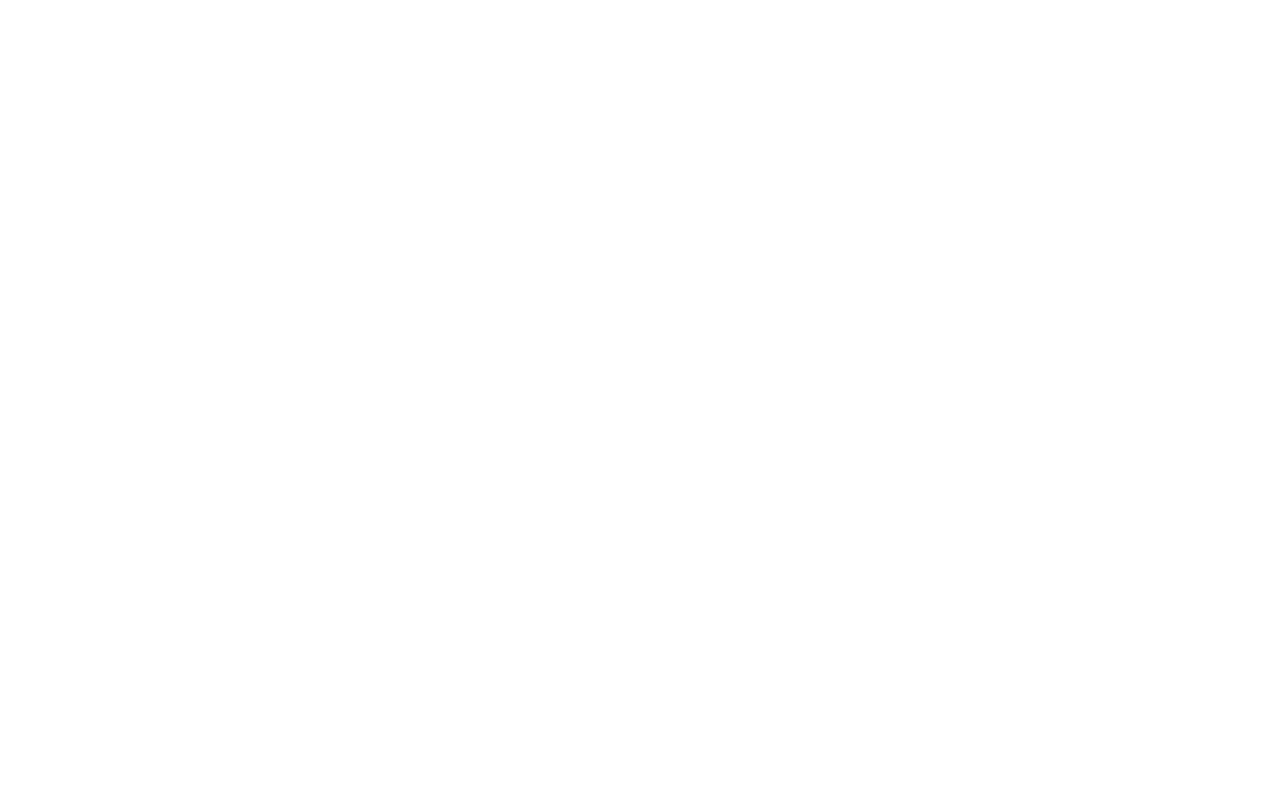
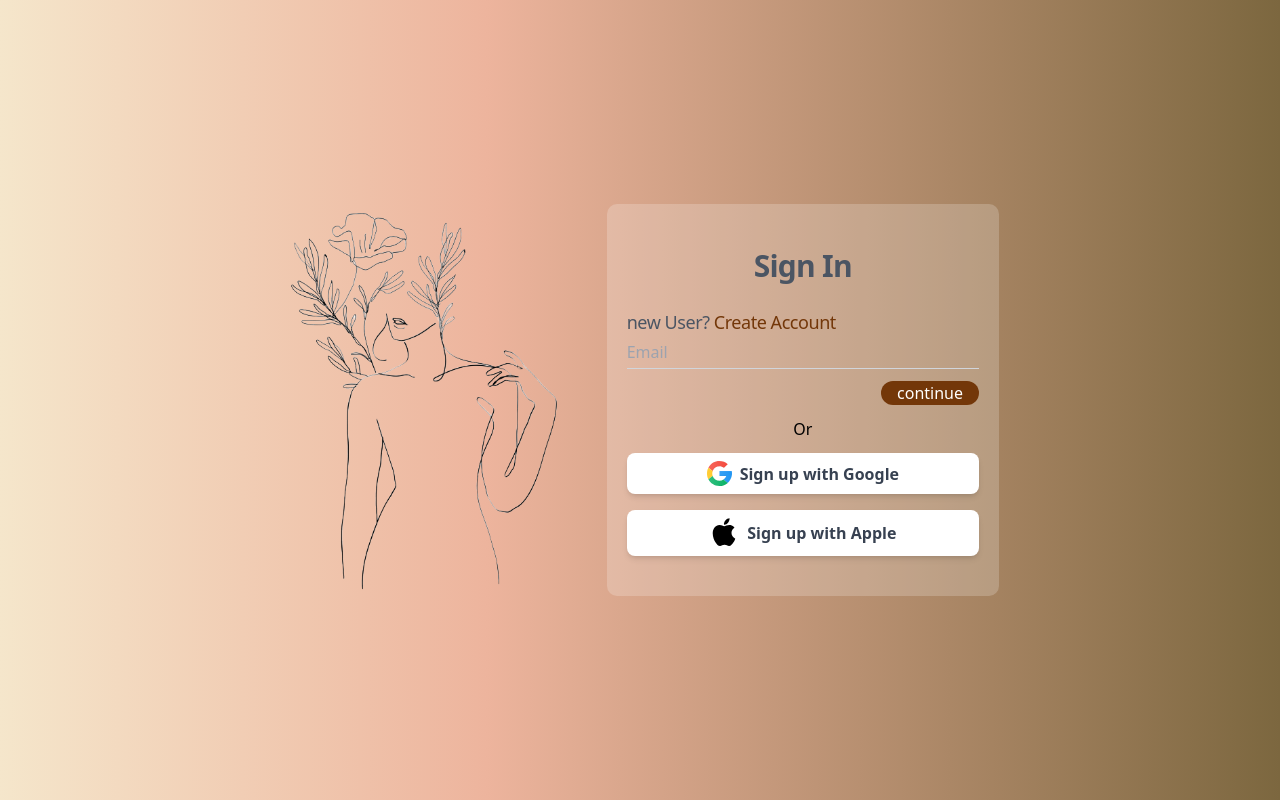
Before and after one commit to Mmaa-team/FirstWeekProject, a React (Vite) app in the folder my-project/: page /signin in a window 1280 px wide. Built offline with nearby package versions, Linux system fonts and the light colour scheme.

Commit message:
auth signin

```diff
--- a/my-project/src/components/auth/signin.jsx
+++ b/my-project/src/components/auth/signin.jsx
@@ -1,11 +1,153 @@
-import React from 'react'
+import React, { useRef, useState } from 'react'
+import signin from "../../assets/signin.png"
+import { useNavigate } from 'react-router-dom'
+import logo from "../../assets/logo/log.png"
+const Signin = () => {
+    const navigate=useNavigate()
+    const email = useRef()
 
-const Signin = () => {
-  return (
-    <div>
+    const password = useRef()
+    const [desplayp, setDesplayp] = useState(true)
+    const submit = () => {
 
-    </div>
-  )
+    }
+    return (
+        <div className=' flex justify-center flex-col lg:flex-row items-center h-screen  '>
+            <div>
+                <img className="h-[400px] " src={signin} />
+                {/* <img className="w-[300px]" src={logo} /> */}
+            </div>
+
+            <div className=" flex-col w-fit  ml-10 h-fit bg-white bg-opacity-20 rounded-[10px] p-5" >
+                <div className="text-center  text-gray-600 text-3xl font-extrabold font-['SF Pro Display'] tracking-tight p-6">Sign In</div>
+
+
+                <div><span className=" text-gray-600 text-lg font-normal font-['SF Pro Display'] tracking-tight">new User?</span>
+                    <span className="text-[#733709] text-lg font-normal font-['SF Pro Display'] tracking-tight"> </span>
+                    <span className="text-[#733709] text-lg font-medium font-['SF Pro Display'] tracking-tight" onClick={() => { navigate('/signup') }}>Create Account</span></div>
+
+
+                <div className="flex flex-col gap-3">
+                    {<input className="border-b border-gray-300 py-1 focus:border-b-2 focus:border-blue-700 transition-colors focus:outline-none peer bg-inherit" variant="standard" ref={email} placeholder="Email" />}
+                    {!desplayp && <div className="mb-6">
+                        <input type="password" className="border-b border-gray-300 py-1 focus:border-b-2 focus:border-blue-700 transition-colors focus:outline-none peer bg-inherit" ref={password} variant="standard" placeholder="Password" />
+
+                    </div>}
+                    {!desplayp && <button onClick={() => setDesplayp(false)}
+                    className="bg-[#733709] text-white  py-2 px-4 mb-5 mt-3 float-right rounded-full transition duration-200 ease-in-out hover:bg-[#DC9D6D] active:bg-[#B27F58] focus:outline-none"
+                >
+                   Log In
+                </button>}
+                </div>
+                {desplayp && <button onClick={() => setDesplayp(false)}
+                    className="bg-[#733709] mg-5  text-white px-4  mt-3 float-right rounded-full transition duration-200 ease-in-out hover:bg-[#DC9D6D] active:bg-[#B27F58] focus:outline-none"
+                >
+                    continue
+                </button>}
+                {desplayp&&<div className=' flex mt-12 mb-2 justify-center items-center'>Or</div>}
+                {!desplayp&&<div className=' flex  mb-2 justify-center items-center'>Or</div>}
+                <div class="flex justify-center items-center">
+        <div>
+          <button
+            class="flex items-center mt-1 justify-center py-2 px-20 bg-white hover:bg-gray-200 focus:ring-blue-500 focus:ring-offset-blue-200 text-gray-700 w-full transition ease-in duration-200 text-center text-base font-semibold shadow-md focus:outline-none focus:ring-2 focus:ring-offset-2 rounded-lg"
+          >
+            <svg
+              viewBox="0 0 24 24"
+              height="25"
+              width="25"
+              y="0px"
+              x="0px"
+              xmlns="http://www.w3.org/2000/svg"
+            >
+              <path
+                d="M12,5c1.6167603,0,3.1012573,0.5535278,4.2863159,1.4740601l3.637146-3.4699707 C17.8087769,1.1399536,15.0406494,0,12,0C7.392395,0,3.3966675,2.5999146,1.3858032,6.4098511l4.0444336,3.1929321 C6.4099731,6.9193726,8.977478,5,12,5z"
+                fill="#F44336"
+              ></path>
+              <path
+                d="M23.8960571,13.5018311C23.9585571,13.0101929,24,12.508667,24,12 c0-0.8578491-0.093689-1.6931763-0.2647705-2.5H12v5h6.4862061c-0.5247192,1.3637695-1.4589844,2.5177612-2.6481934,3.319458 l4.0594482,3.204834C22.0493774,19.135437,23.5219727,16.4903564,23.8960571,13.5018311z"
+                fill="#2196F3"
+              ></path>
+              <path
+                d="M5,12c0-0.8434448,0.1568604-1.6483765,0.4302368-2.3972168L1.3858032,6.4098511 C0.5043335,8.0800171,0,9.9801636,0,12c0,1.9972534,0.4950562,3.8763428,1.3582153,5.532959l4.0495605-3.1970215 C5.1484375,13.6044312,5,12.8204346,5,12z"
+                fill="#FFC107"
+              ></path>
+              <path
+                d="M12,19c-3.0455322,0-5.6295776-1.9484863-6.5922241-4.6640625L1.3582153,17.532959 C3.3592529,21.3734741,7.369812,24,12,24c3.027771,0,5.7887573-1.1248169,7.8974609-2.975708l-4.0594482-3.204834 C14.7412109,18.5588989,13.4284058,19,12,19z"
+                fill="#00B060"
+              ></path>
+              <path
+                opacity=".1"
+                d="M12,23.75c-3.5316772,0-6.7072754-1.4571533-8.9524536-3.7786865C5.2453613,22.4378052,8.4364624,24,12,24 c3.5305786,0,6.6952515-1.5313721,8.8881226-3.9592285C18.6495972,22.324646,15.4981079,23.75,12,23.75z"
+              ></path>
+              <polygon
+                opacity=".1"
+                points="12,14.25 12,14.5 18.4862061,14.5 18.587492,14.25"
+              ></polygon>
+              <path
+                d="M23.9944458,12.1470337C23.9952393,12.0977783,24,12.0493774,24,12 c0-0.0139771-0.0021973-0.0274658-0.0022583-0.0414429C23.9970703,12.0215454,23.9938965,12.0838013,23.9944458,12.1470337z"
+                fill="#E6E6E6"
+              ></path>
+              <path
+                opacity=".2"
+                d="M12,9.5v0.25h11.7855721c-0.0157471-0.0825195-0.0329475-0.1680908-0.0503426-0.25H12z"
+                fill="#FFF"
+              ></path>
+              <linearGradient
+                gradientUnits="userSpaceOnUse"
+                y2="12"
+                y1="12"
+                x2="24"
+                x1="0"
+                id="LxT-gk5MfRc1Gl_4XsNKba_xoyhGXWmHnqX_gr1"
+              >
+                <stop stop-opacity=".2" stop-color="#fff" offset="0"></stop>
+                <stop stop-opacity="0" stop-color="#fff" offset="1"></stop>
+              </linearGradient>
+              <path
+                d="M23.7352295,9.5H12v5h6.4862061C17.4775391,17.121582,14.9771729,19,12,19 c-3.8659668,0-7-3.1340332-7-7c0-3.8660278,3.1340332-7,7-7c1.4018555,0,2.6939087,0.4306641,3.7885132,1.140686 c0.1675415,0.1088867,0.3403931,0.2111206,0.4978027,0.333374l3.637146-3.4699707L19.8414307,2.940979 C17.7369385,1.1170654,15.00354,0,12,0C5.3725586,0,0,5.3725586,0,12c0,6.6273804,5.3725586,12,12,12 c6.1176758,0,11.1554565-4.5812378,11.8960571-10.4981689C23.9585571,13.0101929,24,12.508667,24,12 C24,11.1421509,23.906311,10.3068237,23.7352295,9.5z"
+                fill="url(#LxT-gk5MfRc1Gl_4XsNKba_xoyhGXWmHnqX_gr1)"
+              ></path>
+              <path
+                opacity=".1"
+                d="M15.7885132,5.890686C14.6939087,5.1806641,13.4018555,4.75,12,4.75c-3.8659668,0-7,3.1339722-7,7 c0,0.0421753,0.0005674,0.0751343,0.0012999,0.1171875C5.0687437,8.0595093,8.1762085,5,12,5 c1.4018555,0,2.6939087,0.4306641,3.7885132,1.140686c0.1675415,0.1088867,0.3403931,0.2111206,0.4978027,0.333374 l3.637146-3.4699707l-3.637146,3.2199707C16.1289062,6.1018066,15.9560547,5.9995728,15.7885132,5.890686z"
+              ></path>
+              <path
+                opacity=".2"
+                d="M12,0.25c2.9750366,0,5.6829224,1.0983887,7.7792969,2.8916016l0.144165-0.1375122 l-0.110014-0.0958166C17.7089558,1.0843592,15.00354,0,12,0C5.3725586,0,0,5.3725586,0,12 c0,0.0421753,0.0058594,0.0828857,0.0062866,0.125C0.0740356,5.5558472,5.4147339,0.25,12,0.25z"
+                fill="#FFF"
+              ></path>
+            </svg>
+            <span class="ml-2">Sign up with Google</span>
+          </button>
+          <button
+            class="flex items-center justify-center py-2 px-20 bg-white hover:bg-gray-200 focus:ring-blue-500 focus:ring-offset-blue-200 text-gray-700 w-full transition ease-in duration-200 text-center text-base font-semibold shadow-md focus:outline-none focus:ring-2 focus:ring-offset-2 rounded-lg mt-4"
+          >
+            <svg
+              viewBox="0 0 30 30"
+              height="30"
+              width="30"
+              y="0px"
+              x="0px"
+              xmlns="http://www.w3.org/2000/svg"
+            >
+              <path
+                d="M25.565,9.785c-0.123,0.077-3.051,1.702-3.051,5.305c0.138,4.109,3.695,5.55,3.756,5.55 c-0.061,0.077-0.537,1.963-1.947,3.94C23.204,26.283,21.962,28,20.076,28c-1.794,0-2.438-1.135-4.508-1.135 c-2.223,0-2.852,1.135-4.554,1.135c-1.886,0-3.22-1.809-4.4-3.496c-1.533-2.208-2.836-5.673-2.882-9 c-0.031-1.763,0.307-3.496,1.165-4.968c1.211-2.055,3.373-3.45,5.734-3.496c1.809-0.061,3.419,1.242,4.523,1.242 c1.058,0,3.036-1.242,5.274-1.242C21.394,7.041,23.97,7.332,25.565,9.785z M15.001,6.688c-0.322-1.61,0.567-3.22,1.395-4.247 c1.058-1.242,2.729-2.085,4.17-2.085c0.092,1.61-0.491,3.189-1.533,4.339C18.098,5.937,16.488,6.872,15.001,6.688z"
+              ></path>
+            </svg>
+            <span class="ml-2">Sign up with Apple</span>
+          </button>
+        </div>
+      </div>
+      <div class="mt-5">
+
+      </div>
+
+            </div>
+
+
+
+        </div>
+    )
 }
 
 export default Signin
--- a/my-project/src/components/auth/signup.jsx
+++ b/my-project/src/components/auth/signup.jsx
@@ -32,14 +32,16 @@
 
         <div className=' flex justify-center flex-col lg:flex-row items-center h-screen  '>
             <div>
-                <img className="h-[450px] " src={signin} />
+                <img className="h-[400px] " src={signin} />
             </div>
 
             <div className=" flex-col w-fit h-[450px] ml-10  bg-white bg-opacity-20 rounded-[10px] p-5" >
                 <div className="text-center  text-gray-600 text-3xl font-extrabold font-['SF Pro Display'] tracking-tight p-6">Sign Up</div>
                 <div><span className=" text-gray-600 text-lg font-normal font-['SF Pro Display'] tracking-tight">Are you Creator?</span>
                     <span className="text-[#733709] text-lg font-normal font-['SF Pro Display'] tracking-tight"> </span>
-                    <span className="text-[#733709] text-lg font-medium font-['SF Pro Display'] tracking-tight" onClick={() => { setRole('creator') }}>Yes</span></div>
+                    <span className="text-[#733709] text-lg font-medium font-['SF Pro Display'] tracking-tight" onClick={() => { setRole('creator') }}>Yes</span>
+                    <span className="text-[#733709] text-lg font-medium font-['SF Pro Display'] tracking-tight" onClick={() => { setRole('user') }}>/No</span>
+                    </div>
 
 
                 <div><span className=" text-gray-600 text-lg font-normal font-['SF Pro Display'] tracking-tight">Already a Member?</span>
@@ -48,14 +50,15 @@
 
 
                 <div className="flex flex-col gap-3">
-                    <input className="text-lg p-2 h-[30px] font-normal font-['SF Pro Display']   bg-white bg-opacity-20 tracking-tight" variant="standard" ref={email} placeholder="Email" />
+                    <input className="border-b  border-gray-300 py-1 focus:border-b-2 focus:border-blue-700 transition-colors focus:outline-none peer bg-inherit" ref={email} placeholder="Email" />
+
                     <div className='flex flex-col md:flex-row gap-4'>
 
-                        <input className="text-lg p-2 h-[30px] font-normal font-['SF Pro Display']   bg-white bg-opacity-20 tracking-tight" variant="standard" ref={fullName} placeholder="Full name" />
-                        <input className="text-lg p-2 h-[30px] font-normal font-['SF Pro Display']   bg-white bg-opacity-20 tracking-tight" variant="standard" ref={userName} placeholder="Name" />
+                        <input className="border-b border-gray-300 py-1 focus:border-b-2 focus:border-blue-700 transition-colors focus:outline-none peer bg-inherit" variant="standard" ref={fullName} placeholder="Full name" />
+                        <input className="border-b border-gray-300 py-1 focus:border-b-2 focus:border-blue-700 transition-colors focus:outline-none peer bg-inherit" variant="standard" ref={userName} placeholder="Name" />
                     </div>
-                    <div class="mb-6">
-                        <input className="text-lg p-2 h-[30px] w-full font-normal font-['SF Pro Display']   bg-white bg-opacity-20 tracking-tight" onClick={() => setDesplay(!desplay)} ref={password} variant="standard" placeholder="Password" />
+                    <div className="mb-6">
+                        <input className="border-b border-gray-300 py-1 focus:border-b-2 focus:border-blue-700 transition-colors focus:outline-none peer bg-inherit" onClick={() => setDesplay(!desplay)} ref={password} variant="standard" placeholder="Password" />
                         {desplay && <p className="text-gray-600 text-xs mt-1">Must contain 1 uppercase letter, 1 number, min. 8 characters.</p>}
                     </div>
                     <div>
@@ -64,7 +67,7 @@
                             for="dob"
                         >Date of Birth</label>
                         <input
-                            className="text-lg  h-[30px] font-normal font-['SF Pro Display']   bg-white bg-opacity-20 focus:ring-blue-500 tracking-tight"
+                            className="border-b border-gray-300 py-1 focus:border-b-2 focus:border-blue-700 transition-colors focus:outline-none peer bg-inherit"
                             type="date"
                             ref={dateBirth}
                         /></div>
```
Also changed, not shown: my-project/src/assets/logo/log.png (added).
